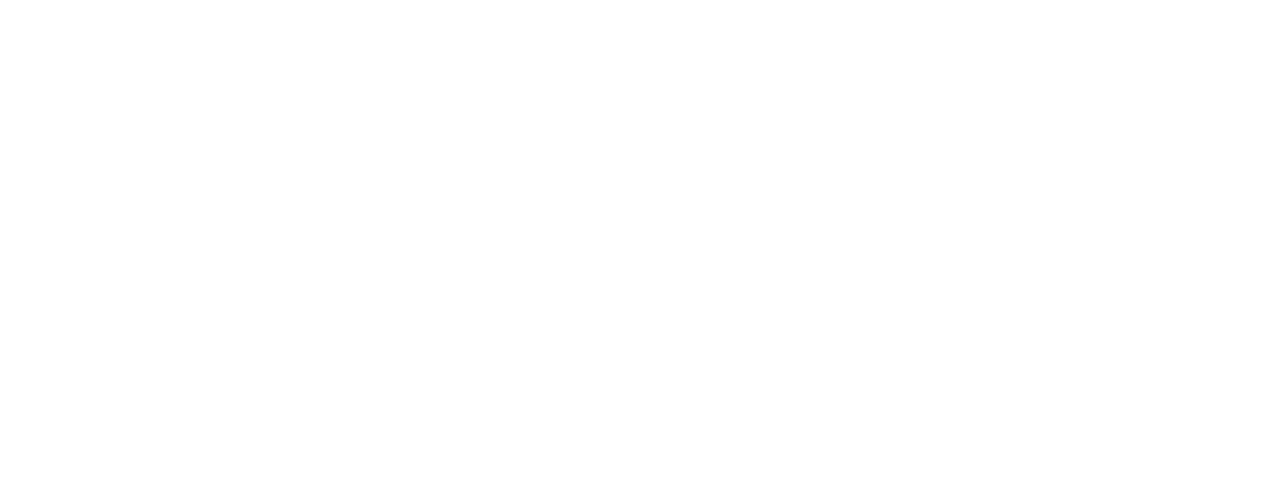
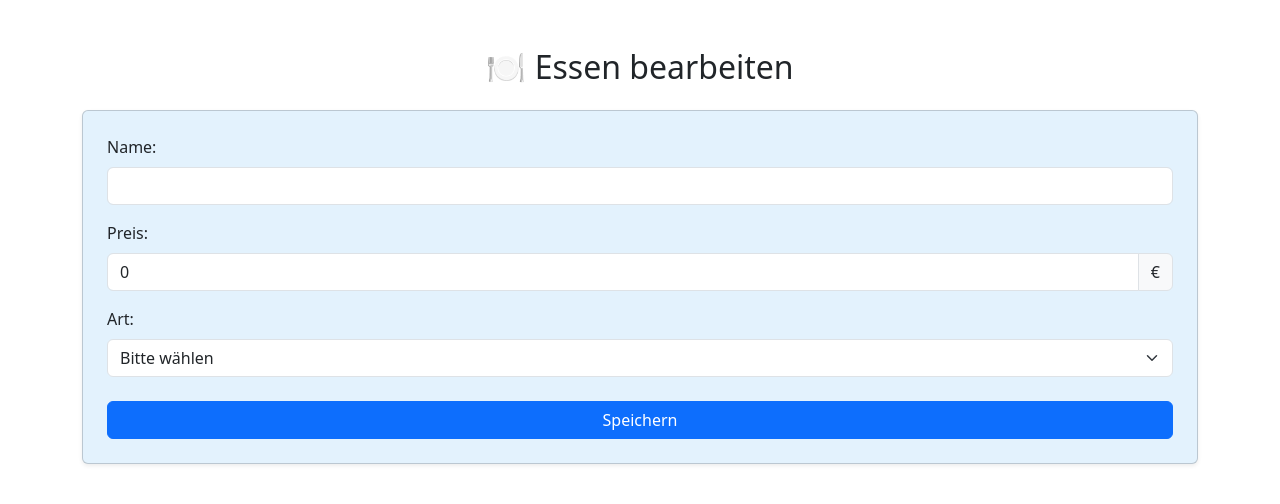
Before and after one commit to SiarCoding/WebMo2024, a Vue app in the folder WEBMO2024/: page /essen/edit/1 in a window 1280 px wide. Before the commit this address had no page. Shown: the top 504 px of the page. Built offline with nearby package versions, Linux system fonts and the light colour scheme; no server answers.

Commit message:
EditEssen hinzugefügt

```diff
--- /dev/null
+++ b/WEBMO2024/ionic.config.json
@@ -0,0 +1,5 @@
+{
+  "name": "WEBMO2024",
+  "integrations": {},
+  "type": "vue-vite"
+}
--- a/WEBMO2024/src/components/AddEssen.vue
+++ b/WEBMO2024/src/components/AddEssen.vue
@@ -1,20 +1,20 @@
 <template>
   <div class="container mt-5">
-    <h2 class="mb-4 text-center">Neues Essen hinzufügen</h2>
-    <form @submit.prevent="hinzufuegen" class="card p-4 shadow-sm">
+    <h2 class="mb-4 text-center">
+      🍽️ Neues Essen hinzufügen
+    </h2>
+    <form @submit.prevent="hinzufuegen" class="card p-4 shadow-sm" style="background-color: #e3f2fd;">
       <div class="mb-3">
         <label for="name" class="form-label">Name:</label>
         <input type="text" v-model="essen.name" class="form-control" id="name" required />
       </div>
 
       <div class="mb-3">
-        <label for="beschreibung" class="form-label">Beschreibung:</label>
-        <input type="text" v-model="essen.beschreibung" class="form-control" id="beschreibung" required />
+        <label for="preis" class="form-label">Preis:</label>
+        <div class="input-group">
+          <input type="number" step="0.01" v-model="essen.preis" class="form-control" id="preis" required />
+          <span class="input-group-text">€</span>
         </div>
-
-      <div class="mb-3">
-        <label for="preis" class="form-label">Preis:</label>
-        <input type="number" v-model="essen.preis" class="form-control" id="preis" required />
       </div>
 
       <div class="mb-4">
@@ -41,7 +41,6 @@
     return {
       essen: {
         name: '',
-        beschreibung: '',
         preis: 0,
         art: ''  // Neues Feld für die Art des Essens
       },
@@ -52,7 +51,7 @@
     async hinzufuegen() {
       console.log('Essen hinzufügen gestartet');
       // Einfache Validierung vor dem Senden
-  if (!this.essen.name || !this.essen.beschreibung || this.essen.preis <= 0 || !this.essen.art) {
+      if (!this.essen.name || this.essen.preis <= 0 || !this.essen.art) {
         this.message = 'Bitte alle Felder korrekt ausfüllen!';
         return;
       }
@@ -63,7 +62,7 @@
         if (response.data.success) {
           this.message = 'Essen erfolgreich hinzugefügt!';
           this.$emit('essenAdded', response.data.essen);  // Neues Essen über ein Event melden
-      this.essen = { name: '', beschreibung: '', preis: 0, art: '' };  // Formular zurücksetzen
+          this.essen = { name: '', preis: 0, art: '' };  // Formular zurücksetzen
         } else {
           this.message = 'Fehler beim Hinzufügen des Essens';
         }
@@ -72,7 +71,6 @@
         this.message = 'Serverfehler: ' + error.message;
       }
     }
-
   }
 };
 </script>
--- /dev/null
+++ b/WEBMO2024/src/components/EditEssen.vue
@@ -0,0 +1,76 @@
+<template>
+    <div class="container mt-5">
+      <h2 class="mb-4 text-center">🍽️ Essen bearbeiten</h2>
+      <form @submit.prevent="updateEssen" class="card p-4 shadow-sm" style="background-color: #e3f2fd;">
+        <div class="mb-3">
+          <label for="name" class="form-label">Name:</label>
+          <input type="text" v-model="essen.name" class="form-control" id="name" required />
+        </div>
+
+        <div class="mb-3">
+          <label for="preis" class="form-label">Preis:</label>
+          <div class="input-group">
+            <input type="number" step="0.01" v-model="essen.preis" class="form-control" id="preis" required />
+            <span class="input-group-text">€</span>
+          </div>
+        </div>
+
+        <div class="mb-4">
+          <label for="art" class="form-label">Art:</label>
+          <select v-model="essen.art" class="form-select" id="art" required>
+            <option disabled value="">Bitte wählen</option>
+            <option value="vegetarisch">Vegetarisch</option>
+            <option value="vegan">Vegan</option>
+            <option value="mit Fleisch">Mit Fleisch</option>
+          </select>
+        </div>
+
+        <button type="submit" class="btn btn-primary w-100">Speichern</button>
+      </form>
+      <p v-if="message" class="mt-3 text-success text-center">{{ message }}</p>
+    </div>
+  </template>
+
+  <script>
+  import axios from 'axios';
+
+  export default {
+    data() {
+      return {
+        essen: {
+          name: '',
+          preis: 0,
+          art: ''
+        },
+        message: ''
+      };
+    },
+    async created() {
+      const id = this.$route.params.id;
+      try {
+        const response = await axios.get(`http://localhost:3001/api/essen/${id}`);
+        this.essen = response.data;
+      } catch (error) {
+        console.error('Fehler beim Laden des Essens:', error);
+      }
+    },
+    methods: {
+        async updateEssen() {
+  try {
+    // Hier die URL überprüfen, ob sie korrekt ist
+    const response = await axios.put(`http://localhost:3001/api/essen/${this.essen.id}`, this.essen);
+    if (response.data.success) {
+      this.message = 'Essen erfolgreich aktualisiert!';
+      this.$router.push('/'); // Zurück zur Liste nach erfolgreichem Speichern
+    } else {
+      this.message = 'Fehler beim Aktualisieren des Essens';
+    }
+  } catch (error) {
+    console.error('Fehler beim Aktualisieren des Essens:', error);
+    this.message = 'Serverfehler: ' + error.message;
+  }
+}
+
+    }
+  };
+  </script>
--- a/WEBMO2024/src/components/Essen.Vue
+++ b/WEBMO2024/src/components/Essen.Vue
@@ -11,7 +11,7 @@
             <p class="badge bg-info">{{ item.art }}</p>
           </div>
           <div class="card-footer d-flex justify-content-between">
-            <button @click="editEssen(item)" class="btn btn-primary">Bearbeiten</button>
+            <button @click="goToEditPage(item)" class="btn btn-primary">Bearbeiten</button>
             <button @click="deleteEssen(item.id)" class="btn btn-danger">Löschen</button>
           </div>
         </div>
@@ -21,15 +21,12 @@
 </template>
 
 <script>
-import AddEssen from './AddEssen.vue';
 import axios from 'axios';
 
 export default {
-  components: { AddEssen },
   data() {
     return {
       essenList: [],
-      selectedEssen: null,
     };
   },
   methods: {
@@ -41,9 +38,6 @@
         console.error('Fehler beim Laden der Essen:', error);
       }
     },
-    addEssen(neuesEssen) {
-      this.essenList.push(neuesEssen);
-    },
     async deleteEssen(id) {
       try {
         await axios.delete(`http://localhost:3001/api/essen/${id}`);
@@ -52,16 +46,8 @@
         console.error('Fehler beim Löschen des Essens:', error);
       }
     },
-    async updateEssen(essen) {
-      try {
-        await axios.put(`http://localhost:3001/api/essen/${essen.id}`, essen);
-        this.loadEssen(); // Nach dem Update die Liste neu laden
-      } catch (error) {
-        console.error('Fehler beim Aktualisieren des Essens:', error);
-      }
-    },
-    editEssen(essen) {
-      this.selectedEssen = { ...essen };
+    goToEditPage(item) {
+      this.$router.push(`/essen/edit/${item.id}`);
     },
   },
   created() {
@@ -110,5 +96,4 @@
   text-align: center;
   margin-bottom: 20px;
 }
-
 </style>
--- a/WEBMO2024/src/router.js
+++ b/WEBMO2024/src/router.js
@@ -3,6 +3,7 @@
 import Essensplan from './components/Essensplan.vue';
 import Login from './components/Login.vue';
 import AddEssen from './components/AddEssen.vue';
+import EditEssen from './components/EditEssen.vue';
 
 const routes = [
   { path: '/', redirect: '/login' },
@@ -10,6 +11,7 @@
   { path: '/essen', component: Essen },
   { path: '/essensplan', component: Essensplan },
   { path: '/add-essen', component: AddEssen },
+  { path: '/essen/edit/:id', component: EditEssen, props: true },
 ];
 
 const router = createRouter({
```
Also changed, not shown: WEBMO2024/capacitor.config.ts (added, +16 -0 lines), 1 other file (tests, documents, lock files or other folders). Lines whose indentation alone changed are shown as unchanged.
